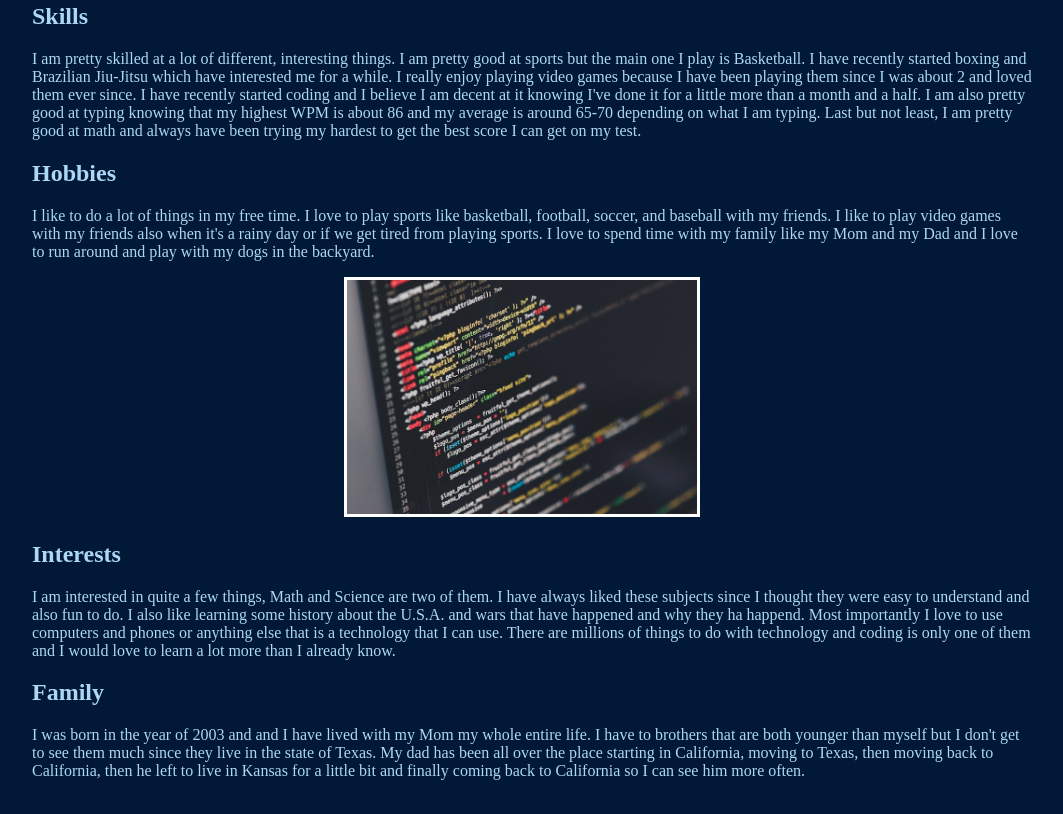
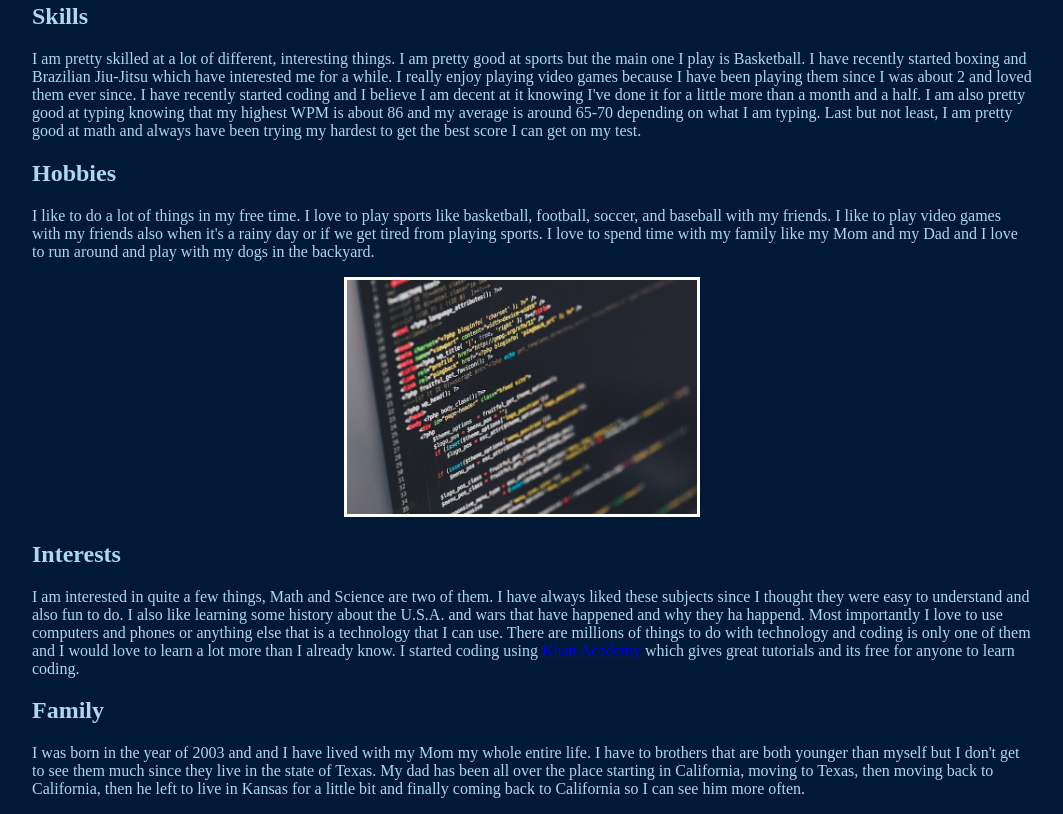
Before and after one commit to NickNackPattyWack/NickNackPattyWack.github.io, a plain HTML site: page index.html in a window 1280 px wide. Shown: the part 770-1584 px from the top of the page, without its empty margins (118-1181 px from the left). Drawn offline with Linux system fonts and the light colour scheme.

Commit message:
Update index.html

```diff
--- a/index.html
+++ b/index.html
@@ -30,7 +30,7 @@
         <div align="center"><img src="images/tech.jpg" class="tech" alt="code" width="350px"></div>
         <article>
             <h2>Interests</h2>
-            <p> I am interested in quite a few things, Math and Science are two of them. I have always liked these subjects since I thought they were easy to understand and also fun to do. I also like learning some history about the U.S.A. and wars that have happened and why they ha happend. Most importantly I love to use computers and phones or anything else that is a technology that I can use. There are millions of things to do with technology and coding is only one of them and I would love to learn a lot more than I already know.</p>
+            <p> I am interested in quite a few things, Math and Science are two of them. I have always liked these subjects since I thought they were easy to understand and also fun to do. I also like learning some history about the U.S.A. and wars that have happened and why they ha happend. Most importantly I love to use computers and phones or anything else that is a technology that I can use. There are millions of things to do with technology and coding is only one of them and I would love to learn a lot more than I already know. I started coding using <a href="https://www.khanacademy.org/" target="_blank">Khan Academy</a> which gives great tutorials and its free for anyone to learn coding. </p>
         </article>
         <article>
             <h2>Family</h2>
```
